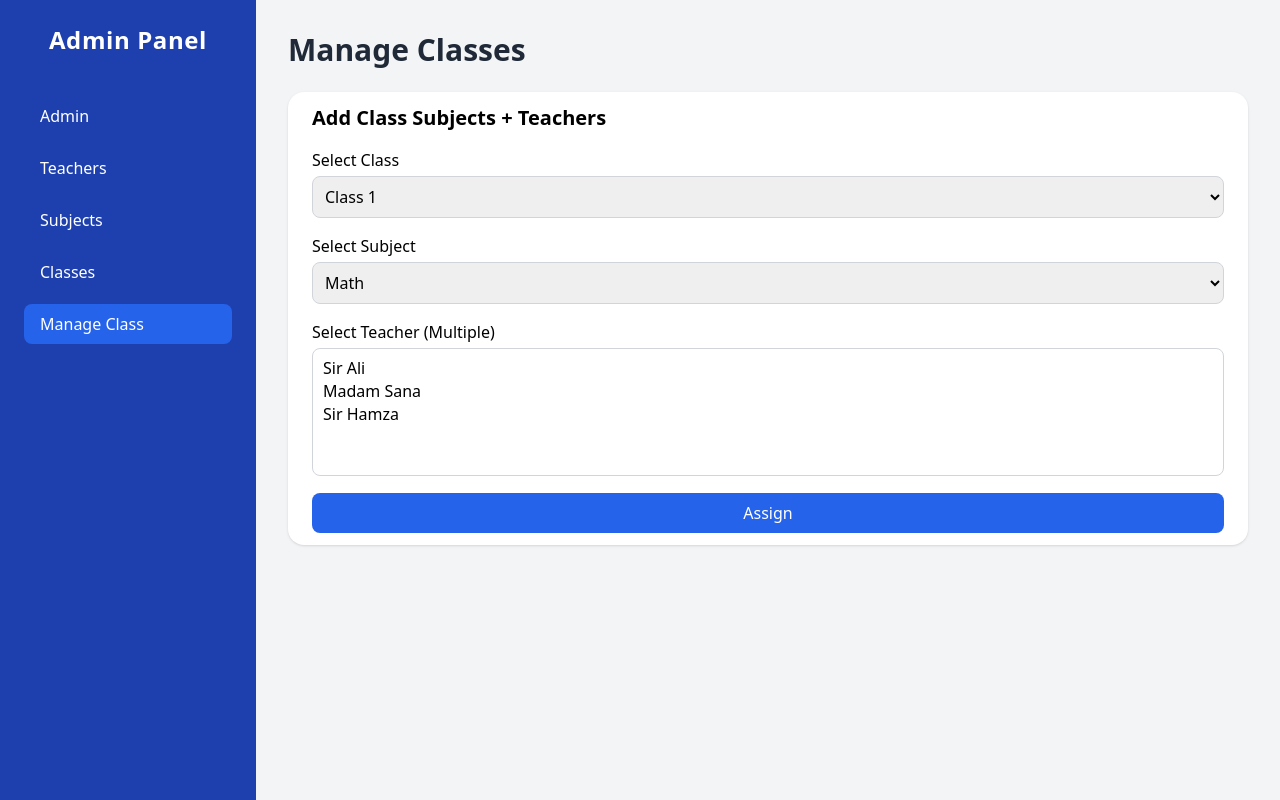
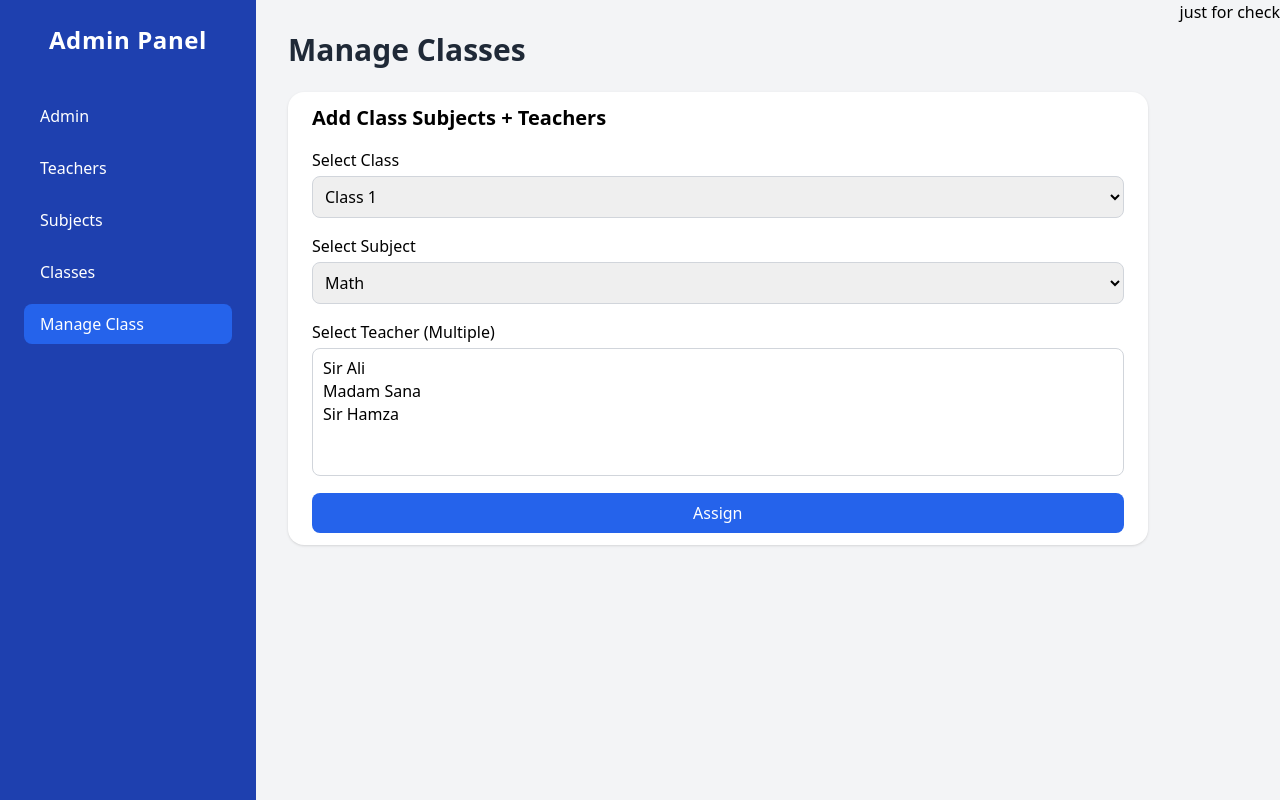
Before and after one commit to aftabalikhandeveloper/quiz_app, a Flask app: page /manage-class in a window 1280 px wide. Run offline with Flask 3, Linux system fonts and the light colour scheme; some libraries are stand-ins or nearby versions.

Commit message:
just change manage class

```diff
--- a/templates/manage_class.html
+++ b/templates/manage_class.html
@@ -59,4 +59,6 @@
   </div>
 </main>
 
+<h1>just for check</h1>
+
 {% endblock %}
```
